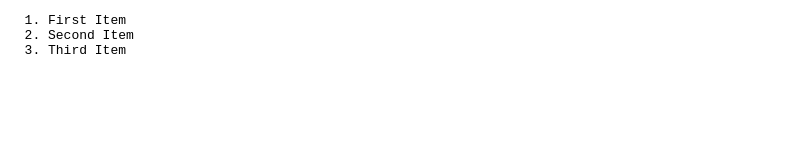
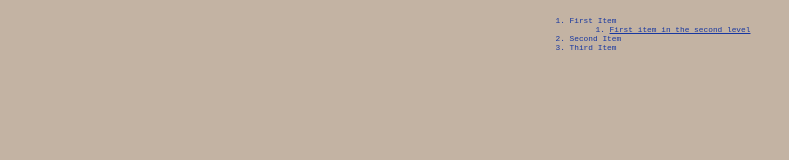
Before and after one commit to ge-pet/dropdown_menu, a plain HTML site: page index.html in a window 1280 px wide. Shown: the whole page, without its empty margins (0-789 px from the left). Drawn offline with Linux system fonts and the light colour scheme.

Commit message:
Styling and more

```diff
--- a/index.html
+++ b/index.html
@@ -4,33 +4,17 @@
     <meta charset="UTF-8" />
     <meta http-equiv="X-UA-Compatible" content="IE=edge" />
     <meta name="viewport" content="width=device-width, initial-scale=1.0" />
+    <link rel="stylesheet" href="style.css" />
     <script src="script.js" defer></script>
     <title>Dropdown Menu</title>
-    <style>
-      * {
-        font-family: monospace;
-      }
-      .dropdown-list {
-        display: none;
-      }
-      /* .testclass:hover > .dropdown-list {
-        display: block;
-      } */
-      li::selection {
-        color: black;
-        background-color: yellow;
-      }
-      .testclass:hover {
-        cursor: pointer;
-      }
-    </style>
   </head>
   <body>
+    <div class="container">
       <ol>
-      <li class="testclass">
+        <li class="testclass" id="test">
           First Item
-        <ol class="dropdown-list" style="display: none">
-          <li class="dropdown-list-item">
+          <ol class="dropdown-list">
+            <li>
               <a href="https://www.google.com" target="_blank"
                 >First item in the second level</a
               >
@@ -40,6 +24,7 @@
         <li>Second Item</li>
         <li>Third Item</li>
       </ol>
+    </div>
   </body>
 </html>
 
--- a/script.js
+++ b/script.js
@@ -1,12 +1,33 @@
-var drpl = document.querySelector(".dropdown-list");
-var tclass = document.querySelector(".testclass");
+// var drpl = document.getElementsByClassName("dropdown-list");
+// var test = document.getElementById("test").style;
+// console.log(test);
 
-var styling = drpl.style.display;
+// var t = document.querySelector(".dropdown-list");
 
-tclass.addEventListener("click", () => {
+// var tclass = document.querySelector(".testclass");
+
+// var styling = drpl.style.display;
+
+// tclass.addEventListener("click", () => {
+//   if (styling === "none") {
+//     styling = "block";
+//     //    console.log(styling);
+//   }
+//   //  console.log(styling);
+// });
+
+var click = document.getElementById("test");
+
+var dropdown = document.querySelector("dropdown-list");
+
+// var styling = dropdown.
+
+click.addEventListener("click", () => {
+  /*
   if (styling === "none") {
-    styling = "block";
-    console.log(styling);
-  }
-  console.log(styling);
+     styling = "block"
+  } else {styling="none"}
+  */
+
+  console.log("clicked!!!");
 });
--- /dev/null
+++ b/style.css
@@ -0,0 +1,23 @@
+* {
+  font-size: 0.7rem;
+  font-family: monospace;
+  background-color: rgb(195, 179, 163);
+  color: rgb(23, 55, 161);
+}
+/* .dropdown-list,
+#test {
+  display: none;
+} */
+
+li::selection {
+  color: black;
+  background-color: yellow;
+}
+.testclass:hover {
+  cursor: pointer;
+}
+
+.container {
+  display: flex;
+  justify-content: center;
+}
```
Lines whose indentation alone changed are shown as unchanged.
